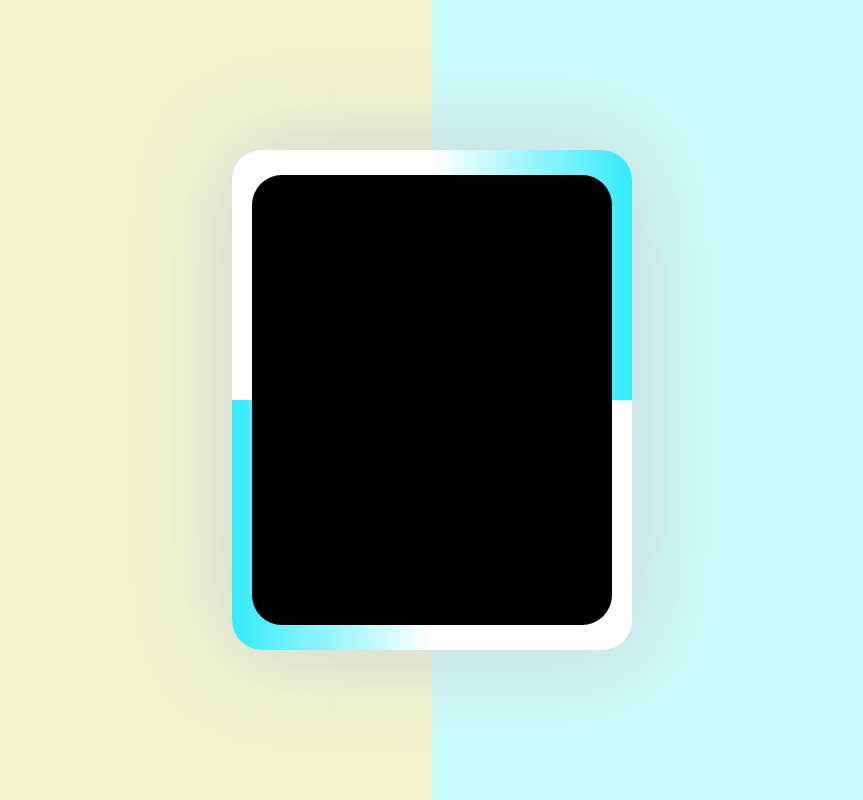
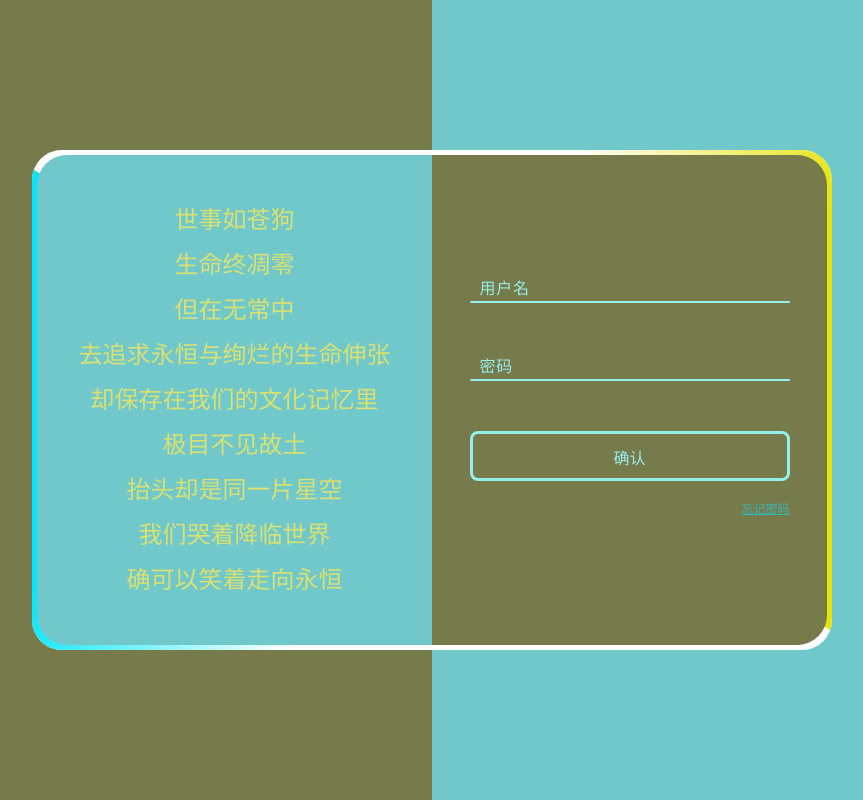
Before and after one commit to g-morty/g-morty.github.io, a Vue app: page /sign in a window 1280 px wide. Shown: the whole page, without its empty margins (208-1071 px from the left). Built offline with nearby package versions, Linux system fonts and the light colour scheme.

Commit message:
feat: 完成登录注册的ui

```diff
--- a/src/pages/sign/index.vue
+++ b/src/pages/sign/index.vue
@@ -1,7 +1,41 @@
 <template>
   <div class="sign-body" :style="`min-height: ${windowHeight}px`">
     <div class="sign-box">
-      <div class="sign-content"></div>
+      <div class="sign-content">
+        <div class="sign-slogan">
+          世事如苍狗
+          <br>
+          生命终凋零
+          <br>
+          但在无常中
+          <br>
+          去追求永恒与绚烂的生命伸张
+          <br>
+          却保存在我们的文化记忆里
+          <br>
+          极目不见故土
+          <br>
+          抬头却是同一片星空
+          <br>
+          我们哭着降临世界
+          <br>
+          确可以笑着走向永恒
+        </div>
+        <div class="form-box">
+          <div class="input-box">
+            <input type="text" required="requird" />
+            <span>用户名</span>
+            <i></i>
+          </div>
+          <div class="input-box">
+            <input type="password" required="requird" />
+            <span>密码</span>
+            <i></i>
+          </div>
+          <button class="submit-btn">确认</button>
+          <div class="forget-password">忘记密码</div>
+        </div>
+      </div>
     </div>
   </div>
 </template>
@@ -23,6 +57,8 @@ export default {
 
 <style scoped lang="less">
 .sign-body {
+  @sign-left-color: #777a4b;
+  @sign-right-color: #71c8cb;
   position: relative;
   &::before {
     content: " ";
@@ -31,7 +67,7 @@ export default {
     left: 0;
     width: 50%;
     height: 100%;
-    background-color: #f1f5cd;
+    background-color: @sign-left-color;
   }
   &::after {
     content: " ";
@@ -40,64 +76,179 @@ export default {
     right: 0;
     width: 50%;
     height: 100%;
-    background-color: #c7fcfa;
+    background-color: @sign-right-color;
   }
   .sign-box {
+    @sign-width: 800px;
+    @sign-height: 500px;
+    @sign-border-radius: 30px;
+    @sign-border-color-one: #e6e30a;
+    @sign-border-color-two: #01e6ff;
     position: absolute;
     top: 50%;
     left: 50%;
-    width: 400px;
-    height: 500px;
+    width: @sign-width;
+    height: @sign-height;
     transform: translate(-50%, -50%);
-    // background-color: aqua;
-    // background-image: linear-gradient(to right, #c7fcfa 50%, #f1f5cd 50%);
     z-index: 10;
-    border-radius: 30px;
+    border-radius: @sign-border-radius;
     box-sizing: border-box;
-    box-shadow: 0 0 100px 10px #d2d7d7;
+    // box-shadow: 0 0 100px 10px #d2d7d7;
     background-color: white;
     overflow: hidden;
-    &::before{
-      content: '';
+    &::before {
+      content: "";
       position: absolute;
       top: -50%;
       left: -50%;
       width: 100%;
       height: 100%;
-      background-image: linear-gradient(0deg,transparent,#01e6ff,#01e6ff);
+      background-image: linear-gradient(
+        0deg,
+        transparent,
+        @sign-border-color-two,
+        @sign-border-color-two
+      );
       animation: animate 6s linear infinite;
       transform-origin: bottom right;
     }
-    &::after{
-      content: '';
+    &::after {
+      content: "";
       position: absolute;
       top: -50%;
       left: -50%;
       width: 100%;
       height: 100%;
-      background-image: linear-gradient(0deg,transparent,#01e6ff,#01e6ff);
+      background-image: linear-gradient(
+        0deg,
+        transparent,
+        @sign-border-color-one,
+        @sign-border-color-one
+      );
       animation: animate 6s linear infinite;
       transform-origin: bottom right;
       animation-delay: -3s;
     }
     @keyframes animate {
-      0%{
+      0% {
         transform: rotate(0deg);
       }
-      100%{
+      100% {
         transform: rotate(360deg);
       }
     }
-    .sign-content{
-      width: 90%;
-      height: 90%;
-      border-radius: 30px;
+    .sign-content {
+      width: @sign-width - 10;
+      height: @sign-height - 10;
+      background-image: linear-gradient(
+        to right,
+        @sign-right-color 50%,
+        @sign-left-color 50%
+      );
+      box-sizing: border-box;
       position: absolute;
-      top: 50%;
-      left: 50%;
-      transform: translate(-50%,-50%);
-      z-index: 20;
-      background-color: black;
+      top: 5px;
+      left: 5px;
+      z-index: 30;
+      border-radius: @sign-border-radius;
+      display: flex;
+      .sign-slogan {
+        flex: 1;
+        font-size: 24px;
+        display: flex;
+        justify-content: center;
+        align-items: center;
+        line-height: 45px;
+        color: #d8e171;
+        text-align: center;
+      }
+      .form-box {
+        flex: 1;
+        height: 100%;
+        display: flex;
+        flex-direction: column;
+        align-items: center;
+        padding-top: 70px;
+        .input-box {
+          width: 320px;
+          position: relative;
+          margin-top: 30px;
+          input {
+            background: transparent;
+            border: none;
+            outline: none;
+            box-shadow: none;
+            color: #7f7b0e;
+            font-size: 1em;
+            letter-spacing: 0.05em;
+            width: 100%;
+            padding: 20px 10px 10px;
+            position: relative;
+            z-index: 30;
+          }
+          span {
+            position: absolute;
+            left: 0;
+            top: 0;
+            padding: 20px 10px 10px;
+            font-size: 20px;
+            color: #94eeeb;
+            pointer-events: none;
+            letter-spacing: 0.05em;
+            transition: 0.5s;
+            font-size: 1em;
+          }
+          input:valid ~ span,
+          input:focus ~ span {
+            color: #94eeeb99;
+            transform: translate(-10px, -40px);
+            font-size: 15px;
+          }
+          i {
+            position: absolute;
+            left: 0;
+            bottom: 0;
+            width: 100%;
+            height: 2px;
+            background-color: #94eeeb;
+            border-radius: 4px;
+            transition: 0.5s;
+            pointer-events: none;
+            z-index: 10;
+            overflow: hidden;
+          }
+          input:valid ~ i,
+          input:focus ~ i {
+            height: 44px;
+          }
+        }
+        .submit-btn {
+          margin-top: 50px;
+          width: 320px;
+          height: 50px;
+          border: 3px solid #94eeeb;
+          background-color: transparent;
+          border-radius: 8px;
+          line-height: 47px;
+          box-sizing: border-box;
+          font-size: 16px;
+          color: #94eeeb;
+          cursor: pointer;
+          transition: 0.5s;
+          &:hover {
+            background-color: #94eeeb44;
+          }
+        }
+        .forget-password{
+          margin-top: 18px;
+          font-size: 12px;
+          cursor: pointer;
+          color: #01e6ff99;
+          width: 320px;
+          text-align: right;
+          text-decoration: underline;
+        }
+      }
     }
   }
 }
```
